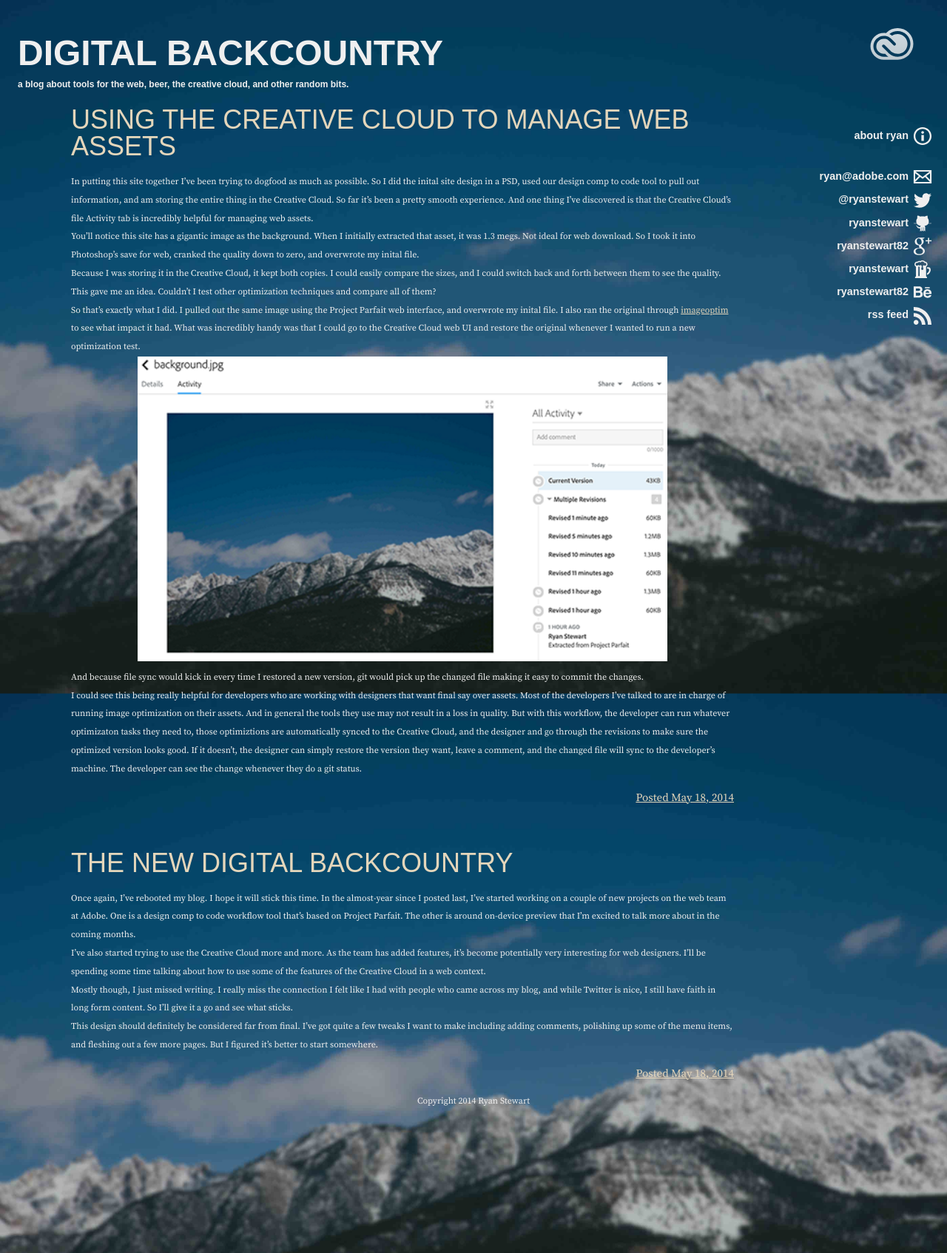
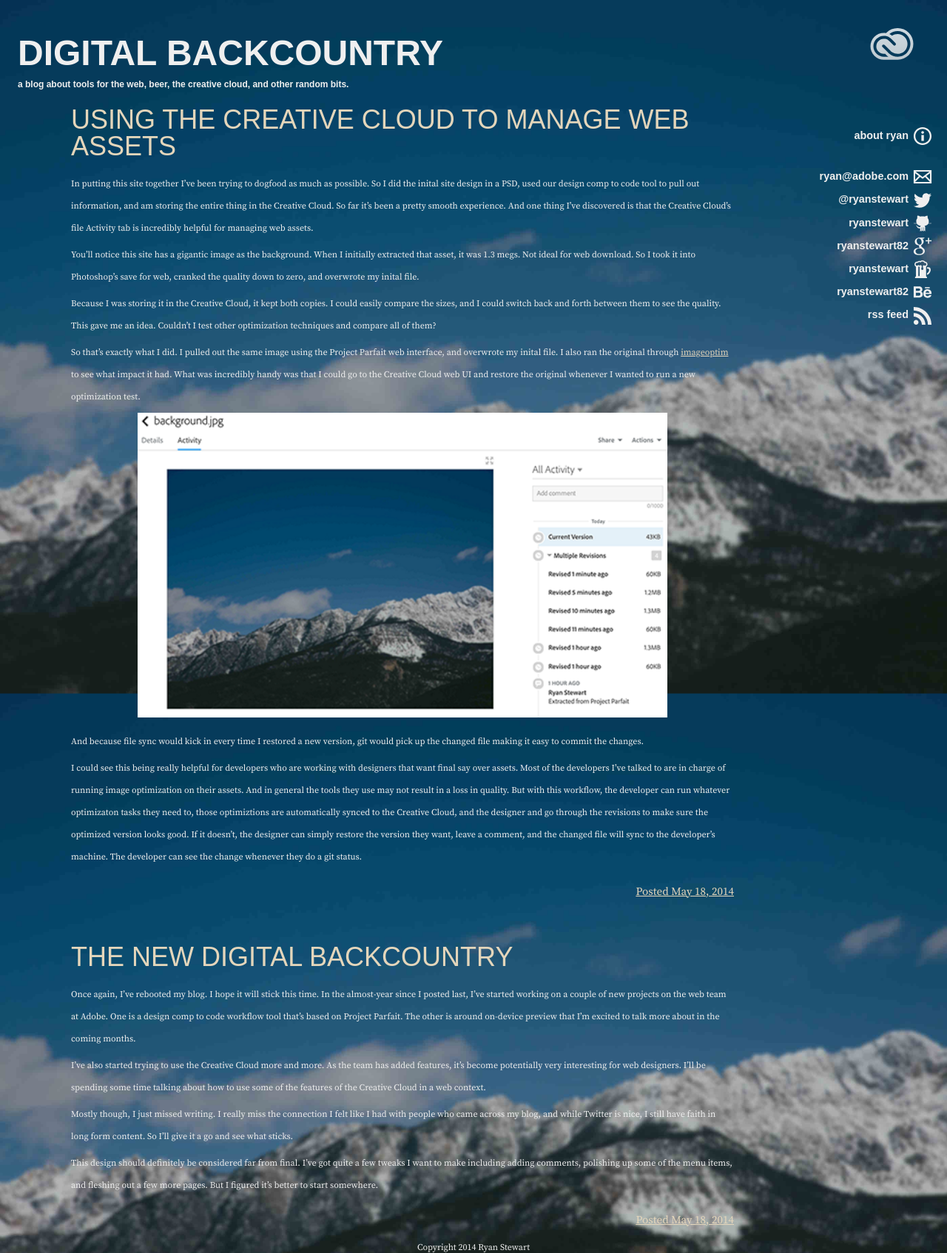
Before and after one commit to ryanstewart/ryanstewart.github.com, a Jekyll site: the page built from index.html, in a window 1280 px wide. Shown: the whole page at 74% size. Built offline with Jekyll 4.4.1, drawn with Linux system fonts in a browser that asks for light colours.

Commit message:
Finalized fonts

```diff
--- a/stylesheets/screen.css
+++ b/stylesheets/screen.css
@@ -72,15 +72,15 @@
 /* Colors */
 @font-face {
   font-family: 'Source Serif Pro Regular';
-  src: url("/fonts/SourceSerifPro-Regular.ttf.woff");
+  src: url("/fonts/SourceSerifPro-Regular.ttf.woff") format("woff"), url("/fonts/SourceSerifPro-Regular.ttf") format("truetype");
 }
 
-/* line 15, ../sass/screen.scss */
+/* line 16, ../sass/screen.scss */
 html {
   font-size: 12px;
 }
 
-/* line 19, ../sass/screen.scss */
+/* line 20, ../sass/screen.scss */
 body {
   background: url(/img/background.jpg);
   background-repeat: no-repeat;
@@ -90,12 +90,12 @@
   color: #efefef;
 }
 
-/* line 28, ../sass/screen.scss */
+/* line 29, ../sass/screen.scss */
 a {
   color: #e4d6bb;
 }
 
-/* line 32, ../sass/screen.scss */
+/* line 33, ../sass/screen.scss */
 h1 {
   font-family: "futura-pt", sans-serif;
   font-size: 3rem;
@@ -105,7 +105,12 @@
   text-transform: uppercase;
 }
 
-/* line 41, ../sass/screen.scss */
+/* line 42, ../sass/screen.scss */
+p {
+  padding-bottom: .5rem;
+}
+
+/* line 46, ../sass/screen.scss */
 .search {
   display: none;
   background-image: url(/img/iconmonstr-magnifier-icon.svg);
@@ -121,7 +126,7 @@
   transition: all 2s;
 }
 @media screen and (min-width: 720px) {
-  /* line 41, ../sass/screen.scss */
+  /* line 46, ../sass/screen.scss */
   .search {
     display: block;
     float: right;
@@ -131,7 +136,7 @@
   }
 }
 @media screen and (min-width: 880px) {
-  /* line 41, ../sass/screen.scss */
+  /* line 46, ../sass/screen.scss */
   .search {
     border-color: #efefef;
     border-style: solid;
@@ -143,7 +148,7 @@
 }
 
 @media screen and (max-width: 880px) {
-  /* line 71, ../sass/screen.scss */
+  /* line 76, ../sass/screen.scss */
   .search-shown {
     background-color: rgba(0, 0, 0, 0.5);
     width: 15rem;
@@ -162,13 +167,13 @@
   }
 }
 
-/* line 90, ../sass/screen.scss */
+/* line 95, ../sass/screen.scss */
 .site-header {
   padding-left: 2rem;
   padding-top: 4rem;
   padding-bottom: 2rem;
 }
-/* line 94, ../sass/screen.scss */
+/* line 99, ../sass/screen.scss */
 .site-header .title {
   font-family: "futura-pt", sans-serif;
   font-size: 4rem;
@@ -178,12 +183,12 @@
   padding-bottom: 1rem;
   display: block;
 }
-/* line 104, ../sass/screen.scss */
+/* line 109, ../sass/screen.scss */
 .site-header .title a {
   text-decoration: none;
   color: #efefef;
 }
-/* line 108, ../sass/screen.scss */
+/* line 113, ../sass/screen.scss */
 .site-header .tagline {
   display: block;
   font-family: "source-code-pro", sans-serif;
@@ -193,7 +198,7 @@
   text-transform: lowercase;
 }
 
-/* line 118, ../sass/screen.scss */
+/* line 123, ../sass/screen.scss */
 #creative-cloud-icon {
   position: absolute;
   top: 2rem;
@@ -204,26 +209,26 @@
   height: 100px;
 }
 @media screen and (min-width: 480px) {
-  /* line 118, ../sass/screen.scss */
+  /* line 123, ../sass/screen.scss */
   #creative-cloud-icon {
     top: -.5rem;
   }
 }
 @media screen and (min-width: 720px) {
-  /* line 118, ../sass/screen.scss */
+  /* line 123, ../sass/screen.scss */
   #creative-cloud-icon {
     top: 2rem;
   }
 }
 
-/* line 134, ../sass/screen.scss */
+/* line 139, ../sass/screen.scss */
 .blog {
   padding-left: 2rem;
   width: 90%;
   float: none;
 }
 @media screen and (min-width: 480px) {
-  /* line 134, ../sass/screen.scss */
+  /* line 139, ../sass/screen.scss */
   .blog {
     width: 80%;
     float: none;
@@ -231,7 +236,7 @@
   }
 }
 @media screen and (min-width: 720px) {
-  /* line 134, ../sass/screen.scss */
+  /* line 139, ../sass/screen.scss */
   .blog {
     width: 70%;
     float: left;
@@ -239,26 +244,26 @@
   }
 }
 @media screen and (min-width: 880px) {
-  /* line 134, ../sass/screen.scss */
+  /* line 139, ../sass/screen.scss */
   .blog {
     padding-left: 5rem;
     width: 60%;
   }
 }
 @media screen and (min-width: 1160px) {
-  /* line 134, ../sass/screen.scss */
+  /* line 139, ../sass/screen.scss */
   .blog {
     width: 70%;
     padding-left: 8rem;
   }
 }
 
-/* line 158, ../sass/screen.scss */
+/* line 163, ../sass/screen.scss */
 .home h1:not(:first-child) {
   padding-top: 8rem;
 }
 
-/* line 162, ../sass/screen.scss */
+/* line 167, ../sass/screen.scss */
 .sidebar {
   clear: both;
   width: 100%;
@@ -269,7 +274,7 @@
   text-transform: lowercase;
 }
 @media screen and (min-width: 480px) {
-  /* line 162, ../sass/screen.scss */
+  /* line 167, ../sass/screen.scss */
   .sidebar {
     clear: none;
     position: fixed;
@@ -281,13 +286,13 @@
   }
 }
 @media screen and (min-width: 720px) {
-  /* line 162, ../sass/screen.scss */
+  /* line 167, ../sass/screen.scss */
   .sidebar {
     padding-left: 2.5rem;
   }
 }
 @media screen and (min-width: 880px) {
-  /* line 162, ../sass/screen.scss */
+  /* line 167, ../sass/screen.scss */
   .sidebar {
     position: relative;
     top: 0;
@@ -299,77 +304,77 @@
   }
 }
 @media screen and (min-width: 1160px) {
-  /* line 162, ../sass/screen.scss */
+  /* line 167, ../sass/screen.scss */
   .sidebar {
     width: 20%;
   }
 }
-/* line 194, ../sass/screen.scss */
+/* line 199, ../sass/screen.scss */
 .sidebar li {
   display: inline;
 }
 @media screen and (min-width: 480px) {
-  /* line 194, ../sass/screen.scss */
+  /* line 199, ../sass/screen.scss */
   .sidebar li {
     display: block;
   }
 }
-/* line 200, ../sass/screen.scss */
+/* line 205, ../sass/screen.scss */
 .sidebar li a {
   color: #efefef;
   text-decoration: none;
 }
-/* line 204, ../sass/screen.scss */
+/* line 209, ../sass/screen.scss */
 .sidebar ul {
   padding-top: 2rem;
   line-height: 2rem;
 }
-/* line 208, ../sass/screen.scss */
+/* line 213, ../sass/screen.scss */
 .sidebar .about {
   padding-top: 2rem;
   clear: right;
 }
-/* line 211, ../sass/screen.scss */
+/* line 216, ../sass/screen.scss */
 .sidebar .about a {
   color: #efefef;
   text-decoration: none;
 }
 
-/* line 218, ../sass/screen.scss */
+/* line 223, ../sass/screen.scss */
 .contact-item {
   display: none;
 }
 @media screen and (min-width: 880px) {
-  /* line 218, ../sass/screen.scss */
+  /* line 223, ../sass/screen.scss */
   .contact-item {
     line-height: 30px;
     display: inline-block;
   }
 }
 
-/* line 226, ../sass/screen.scss */
+/* line 231, ../sass/screen.scss */
 .post-link {
   text-transform: uppercase;
   text-decoration: none;
 }
 
-/* line 231, ../sass/screen.scss */
+/* line 236, ../sass/screen.scss */
 .post-content {
   font-family: "Source Serif Pro Regular";
   font-size: 1rem;
   font-weight: 300;
-  line-height: 2.067;
+  line-height: 2.5;
   color: #efefef;
 }
 
-/* line 239, ../sass/screen.scss */
+/* line 244, ../sass/screen.scss */
 .post-date {
   padding-top: 1.5rem;
   float: right;
   font-size: 1.25rem;
 }
 
-/* line 245, ../sass/screen.scss */
+/* line 250, ../sass/screen.scss */
 .site-footer {
   width: 100%;
   bottom: 0;
@@ -379,7 +384,7 @@
 }
 
 /* Post */
-/* line 255, ../sass/screen.scss */
+/* line 260, ../sass/screen.scss */
 .meta {
   color: #a99e89;
   font-weight: 600;
@@ -388,23 +393,23 @@
   line-height: 2rem;
 }
 
-/* line 263, ../sass/screen.scss */
+/* line 268, ../sass/screen.scss */
 .post-header {
   padding-bottom: 1rem;
 }
 
-/* line 267, ../sass/screen.scss */
+/* line 272, ../sass/screen.scss */
 .post-image {
   text-align: center;
   width: 100%;
 }
-/* line 270, ../sass/screen.scss */
+/* line 275, ../sass/screen.scss */
 .post-image img {
   width: 80%;
 }
 
 /** SVG ICons **/
-/* line 276, ../sass/screen.scss */
+/* line 281, ../sass/screen.scss */
 .icon {
   vertical-align: middle;
   fill: #efefef;
@@ -417,7 +422,7 @@
   padding-top: 1rem;
 }
 @media screen and (min-width: 480px) {
-  /* line 276, ../sass/screen.scss */
+  /* line 281, ../sass/screen.scss */
   .icon {
     -webkit-transform: scale(1, 1);
     -moz-transform: scale(1, 1);
```
Also changed, not shown: sass/screen.scss (+7 -2 lines), fonts/SourceSerifPro-Bold.ttf (added), fonts/SourceSerifPro-Regular.ttf (added), fonts/SourceSerifPro-Semibold.ttf (added).
